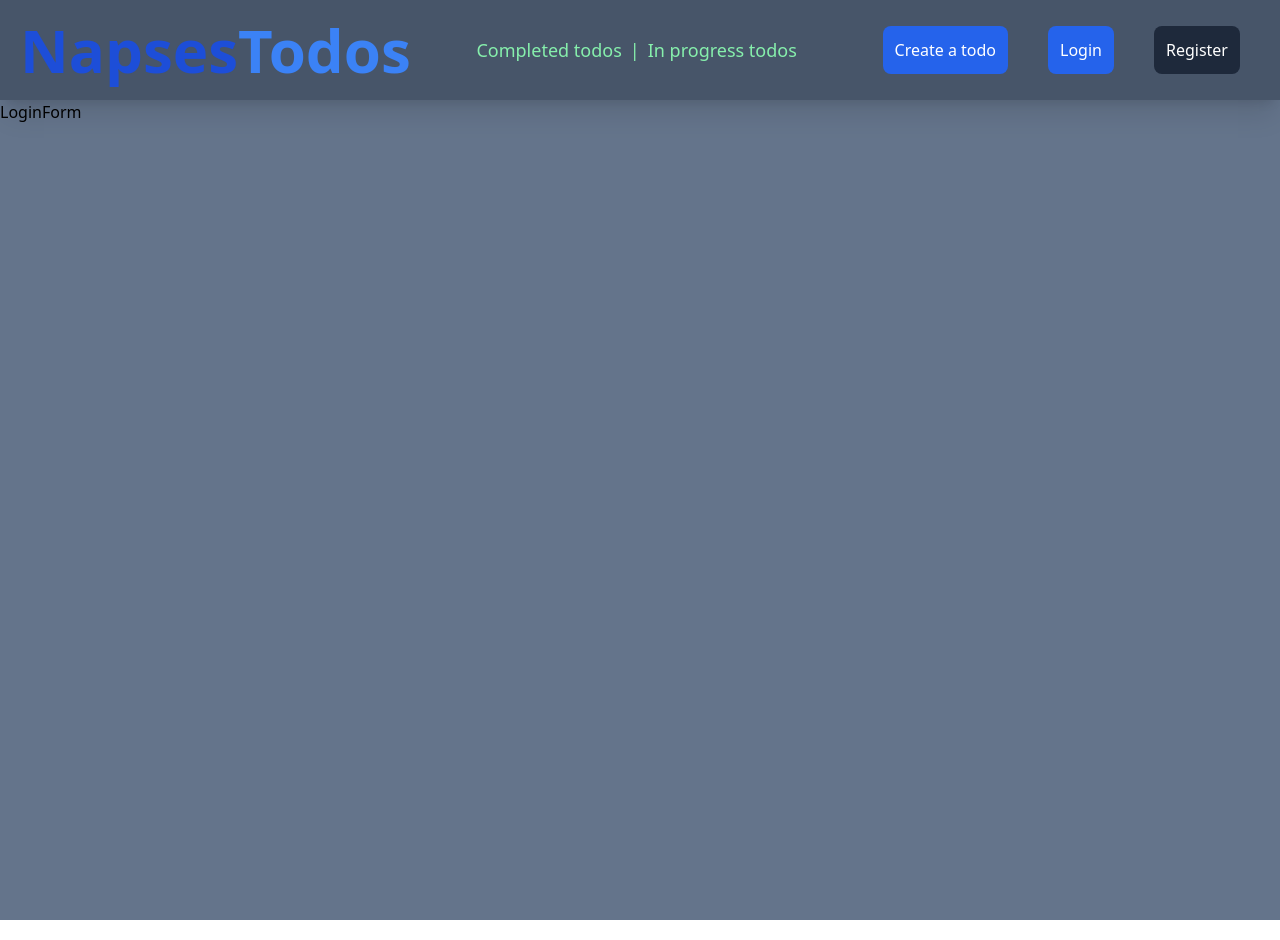
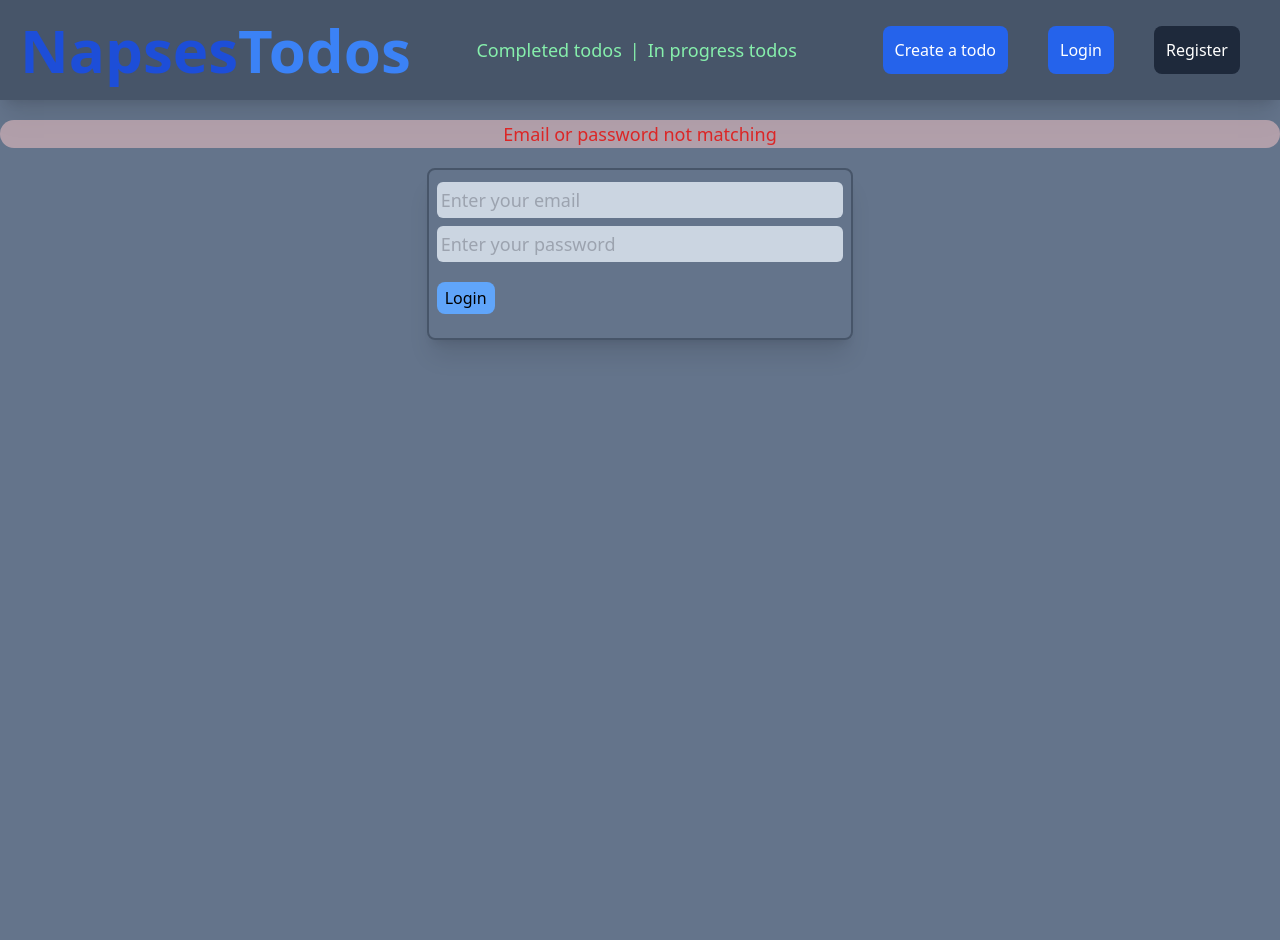
Before and after one commit to descholar-ceo/napses-todo, a Next.js app: page /login in a window 1280 px wide. Built offline with nearby package versions, Linux system fonts and the light colour scheme; data requests are answered from the project's data file.

Commit message:
Add export const getDates

```diff
--- a/components/LoginForm.js
+++ b/components/LoginForm.js
@@ -1,7 +1,48 @@
-import React from 'react'
+import React, { useState } from 'react'
+import Button from './Button'
+import { useRouter } from 'next/router'
+import { useForm } from 'react-hook-form'
+import axios from 'axios';
 
 export default function LoginForm() {
-  return (
-    <div>LoginForm</div>
-  )
+    const router = useRouter();
+    const { register, handleSubmit } = useForm();
+    const submitData = async (data) => {
+        try {
+        const gottenUser = await axios.get(`${process.env.NEXT_PUBLIC_API}/users?email=${data.email}&password=${data.password}`);
+        if (!!gottenUser && gottenUser.length !== 0) {
+            const toDay = new Date();
+            const newSession = await axios.post(
+                `${process.env.NEXT_PUBLIC_API}/sessions`,
+                { userId: gottenUser.id, createdAt: new Date(), epires: new Date() + 1});
+        }
+        // router.push('/login');
+        } catch (error) {
+        console.log({ error });
+        }
+    }
+    return (
+        <div>
+            <p className='text-red-600 my-5 bg-red-200 bg-opacity-50 mx-auto rounded-full text-ellipsis text-center text-lg'>Email or password not matching</p>
+            <form onSubmit={handleSubmit(submitData)} className='my-5 w-1/3 mx-auto border-2 p-2 rounded-lg border-slate-600 shadow-xl'>
+            <div>
+                <input
+                type='text'
+                placeholder='Enter your email'
+                className='p-1 my-1 w-full rounded-md outline-none text-lg bg-slate-300'
+                {...register('email')}
+                />
+            </div>
+            <div>
+                <input
+                type='password'
+                placeholder='Enter your password'
+                className='p-1 my-1 w-full rounded-md outline-none text-lg bg-slate-300'
+                {...register('password')}
+                />
+            </div>
+            <Button handleClick={handleSubmit(submitData)} classes='bg-blue-400 px-2 py-1 rounded-lg my-4' text='Login' />
+            </form>
+        </div>
+      )
 }
--- /dev/null
+++ b/utils/prepare-date.js
@@ -0,0 +1,3 @@
+export const prepareDates = (date) => {
+
+}
```
